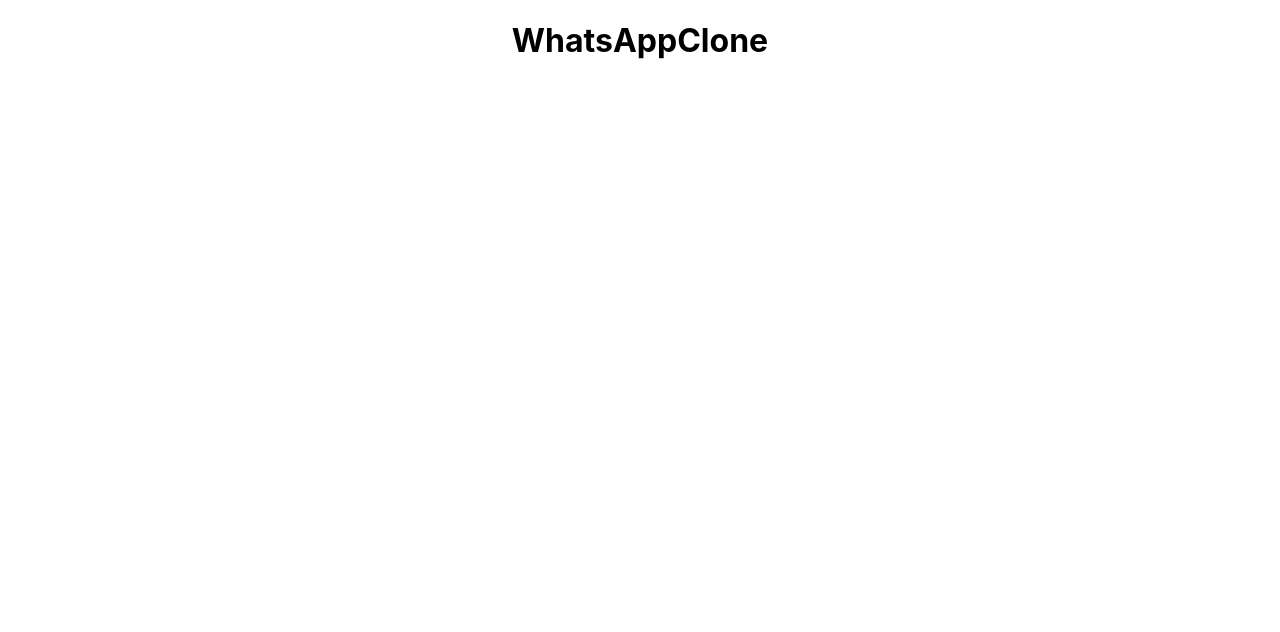
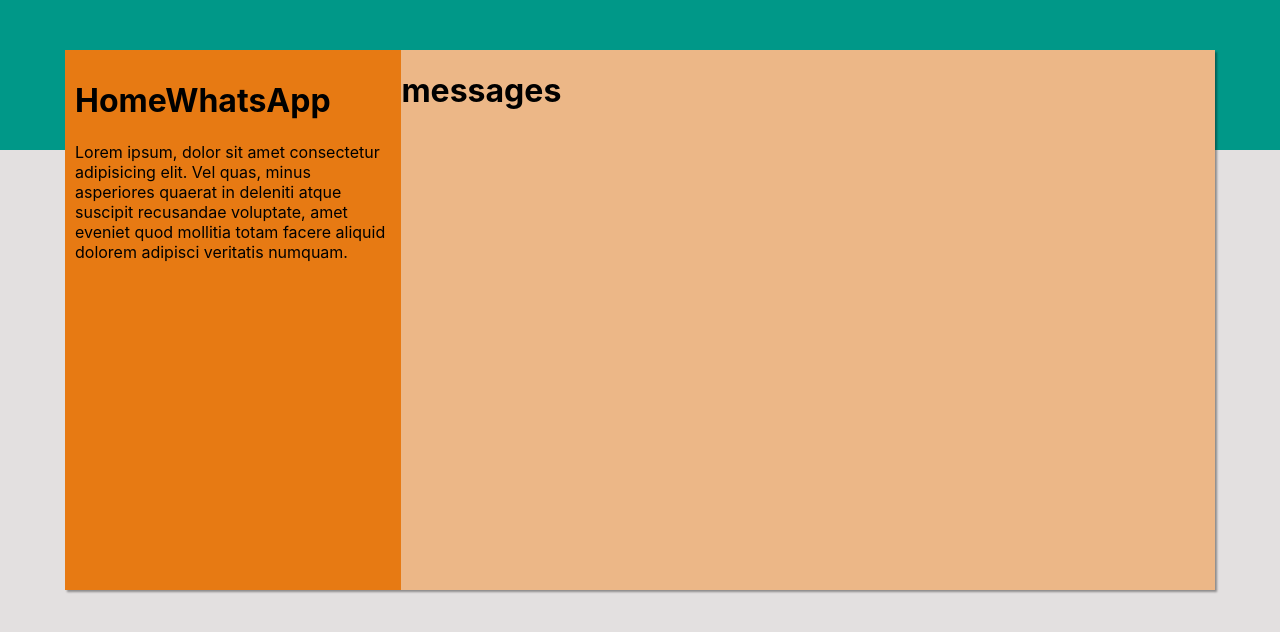
Before and after one commit to TaisaBraga/Clone-WhatsApp, a React (Create React App) app: page / in a window 1280 px wide. Shown: the top 632 px of the page. Built offline with nearby package versions, Linux system fonts and the light colour scheme.

Commit message:
Add whatsApp layout

```diff
--- a/src/App.css
+++ b/src/App.css
@@ -1,38 +1,20 @@
-.App {
-  text-align: center;
+body {
+  background: #e3e0e0;
 }
 
-.App-logo {
-  height: 40vmin;
-  pointer-events: none;
+.empty {
+  background: #009888;
+  height: 150px;
 }
 
-@media (prefers-reduced-motion: no-preference) {
-  .App-logo {
-    animation: App-logo-spin infinite 20s linear;
-  }
+.whatsApp-body{
+  background: white ;
+  box-shadow: 2px 2px 2px rgba(0, 0, 0, 0.379);
+  display: flex;
+  position: relative;
+  margin: 0 auto;
+  margin-top: -100px;
+  height: 540px;
+  width: 1150px;
+  overflow: hidden;
 }
-
-.App-header {
-  background-color: #282c34;
-  min-height: 100vh;
-  display: flex;
-  flex-direction: column;
-  align-items: center;
-  justify-content: center;
-  font-size: calc(10px + 2vmin);
-  color: white;
-}
-
-.App-link {
-  color: #61dafb;
-}
-
-@keyframes App-logo-spin {
-  from {
-    transform: rotate(0deg);
-  }
-  to {
-    transform: rotate(360deg);
-  }
-}
--- a/src/App.js
+++ b/src/App.js
@@ -1,9 +1,15 @@
-import './App.css';
+import HomeWhatsApp from "./pages/HomeWhatsApp";
+import WhatsAppMessages from './pages/WhatsAppMessages'
+import "./App.css";
 
 function App() {
   return (
     <div className="App">
-      <h1>WhatsAppClone</h1>
+      <div className="empty"></div>
+      <div className="whatsApp-body">
+        <HomeWhatsApp />
+        <WhatsAppMessages/>
+      </div>
     </div>
   );
 }
--- /dev/null
+++ b/src/pages/HomeWhatsApp/HomeWhatsApp.css
@@ -0,0 +1,5 @@
+.HomePage{
+    background-color: rgb(231, 122, 19);
+    padding: 10px;
+    width: 350px;
+}
--- /dev/null
+++ b/src/pages/HomeWhatsApp/HomeWhatsApp.jsx
@@ -0,0 +1,11 @@
+import React from "react";
+import './HomeWhatsApp.css'
+
+export default function HomeWhatsApp(){
+    return(
+        <div className="HomePage">
+            <h1>HomeWhatsApp</h1>
+            <p>Lorem ipsum, dolor sit amet consectetur adipisicing elit. Vel quas, minus asperiores quaerat in deleniti atque suscipit recusandae voluptate, amet eveniet quod mollitia totam facere aliquid dolorem adipisci veritatis numquam.</p>
+        </div>
+    )
+}
--- /dev/null
+++ b/src/pages/HomeWhatsApp/index.js
@@ -0,0 +1,2 @@
+import HomeWhatsApp from "./HomeWhatsApp";
+export default HomeWhatsApp
--- /dev/null
+++ b/src/pages/WhatsAppMessages/WhatsAppMessages.css
@@ -0,0 +1,5 @@
+.WhatsAppMessages{
+    background-color: rgb(236, 183, 135);
+    width: 900px;
+
+}
--- /dev/null
+++ b/src/pages/WhatsAppMessages/WhatsAppMessages.jsx
@@ -0,0 +1,10 @@
+import React from "react";
+import './WhatsAppMessages.css'
+
+export default function WhatsAppMessages(){
+    return(
+        <div className="WhatsAppMessages">
+            <h1>messages</h1>
+        </div>
+    )
+}
--- /dev/null
+++ b/src/pages/WhatsAppMessages/index.js
@@ -0,0 +1,2 @@
+import WhatsAppMessages from './WhatsAppMessages'
+export default WhatsAppMessages
```
